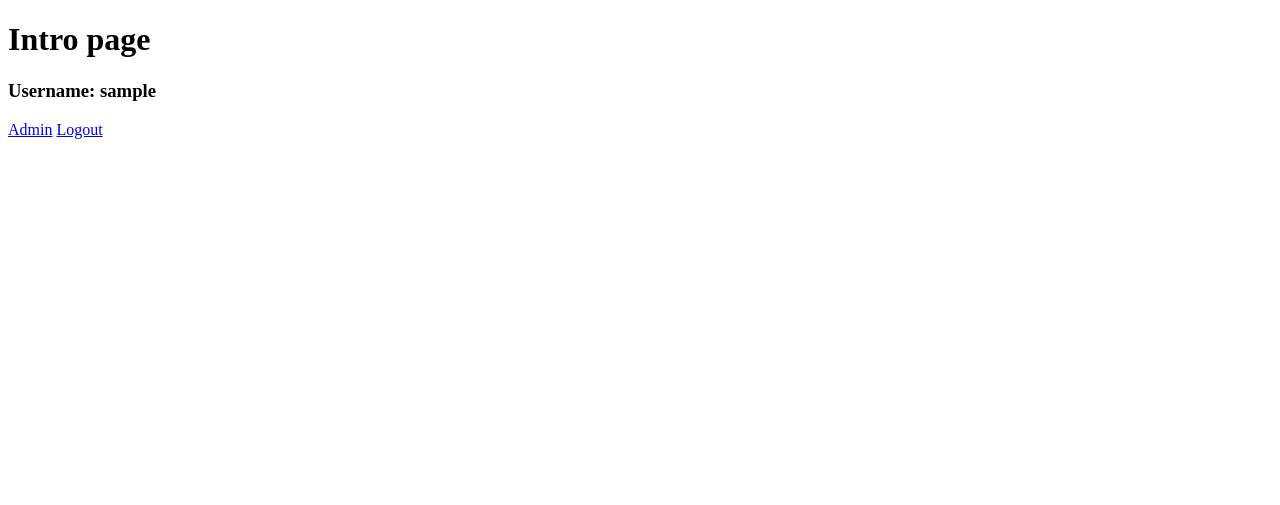
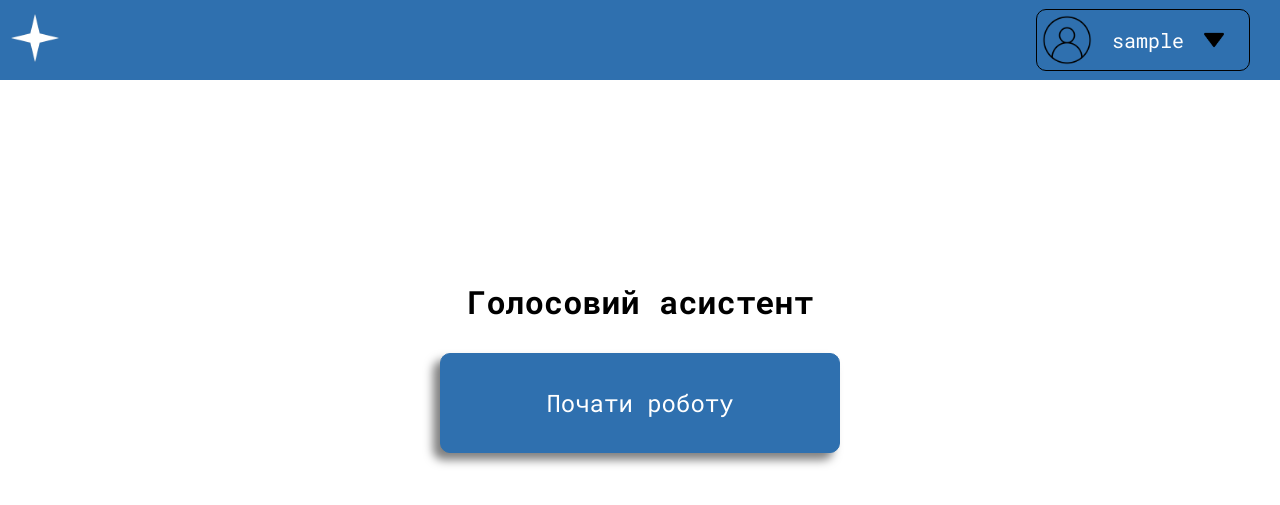
Before and after one commit to SergiyOlishchuk/voice-assistant-site, a Django app: page / in a window 1280 px wide. Shown: the top 505 px of the page. Run offline with Django 5.2, Linux system fonts and the light colour scheme; the visitor is signed in with stand-in values (Sample User, id 1).

Commit message:
Changed introduction page. Created navbar for authenticated and not authenticated users

```diff
--- a/introduction/templates/introduction/index.html
+++ b/introduction/templates/introduction/index.html
@@ -1,18 +1,30 @@
 {% extends "base.html" %}
 {% load static %}
 
+{% block styles %}
+<link rel="stylesheet" href="{% static "css/introduction_style.css" %}">
+<link rel="stylesheet" href="{% static "css/nav_style.css" %}">
+{% endblock styles %}
+
 {% block content %}
-    <h1>Intro page</h1>
+
     {% if user.is_authenticated %}
-    <h3>Username: {{ user.username }}</h3>
-        {% if user.is_admin or user.is_staff %}
-            <a href="{% url "admin:index" %}">Admin</a>
-        {% endif %}
-        <a href="{% url "user:logout" %}">Logout</a>
+        {% include "includes/auth_navbar.html" %}
+        <div class="container">
+            <h1 class="title">Голосовий асистент</h1>
+            <button class="btn btn-start" id="btn-link" target_url="#">Почати роботу</button>
+        </div>
+
     {% else %}
-    <h3>User is not authenticated</h3>
-    <a href="{% url "user:login" %}">Login</a>
-    <a href="{% url "user:registration" %}">Register</a>
+        {% include "includes/not_auth_navbar.html" %}
+
+        <div class="container">
+            <h1 class="title">Голосовий асистент</h1>
+        </div>
     {% endif %}
 
 {% endblock content %}
+
+{% block javascript %}
+<script src="{% static "js/profile_menu.js" %}"></script>
+{% endblock javascript %}
--- /dev/null
+++ b/templates/includes/auth_navbar.html
@@ -0,0 +1,28 @@
+{% load static %}
+
+<nav class="nav-bar">
+    <div class="logo-container">
+        <a href="{% url "introduction:index" %}" class="logo-link">
+            <img src="{% static "img/image.png" %}" alt="logo" class="img-logo">
+        </a>
+    </div>
+
+    <div class="right-side" id="profile">
+        <div class="profile" id="profile-part">
+            {% if user.image %}
+            <img src="{{ user.image.url }}" alt="" class="profile-img profile-part">
+            {% else %}
+            <img src="{% static "img/profile_photo_not_found.png" %}" alt="" class="profile-img profile-part">
+            {% endif %}
+            <p class="username profile-part">{{ user.username }}</p>
+            <img src="{% static "img/triangle.png" %}" alt="" class="triangle profile-part" id="triangle">
+        </div>
+        <div class="profile-menu" id="profile-menu">
+            <a href="" class="link profile-link">Профіль</a>
+            {% if user.is_admin or user.is_staff %}
+            <a href="{% url "admin:index" %}" class="link profile-link">Адмін панель</a>
+            {% endif %}
+            <a href="{% url "user:logout" %}" class="link profile-link">Вийти</a>
+        </div>
+    </div>
+</nav>
```
Also changed, not shown: templates/includes/not_auth_navbar.html (added, +14 -0 lines), static/img/image.png (added), static/img/profile_photo_not_found.png (added), static/img/send.png (added), static/img/triangle.png (added), static/img/voice.png (added).
